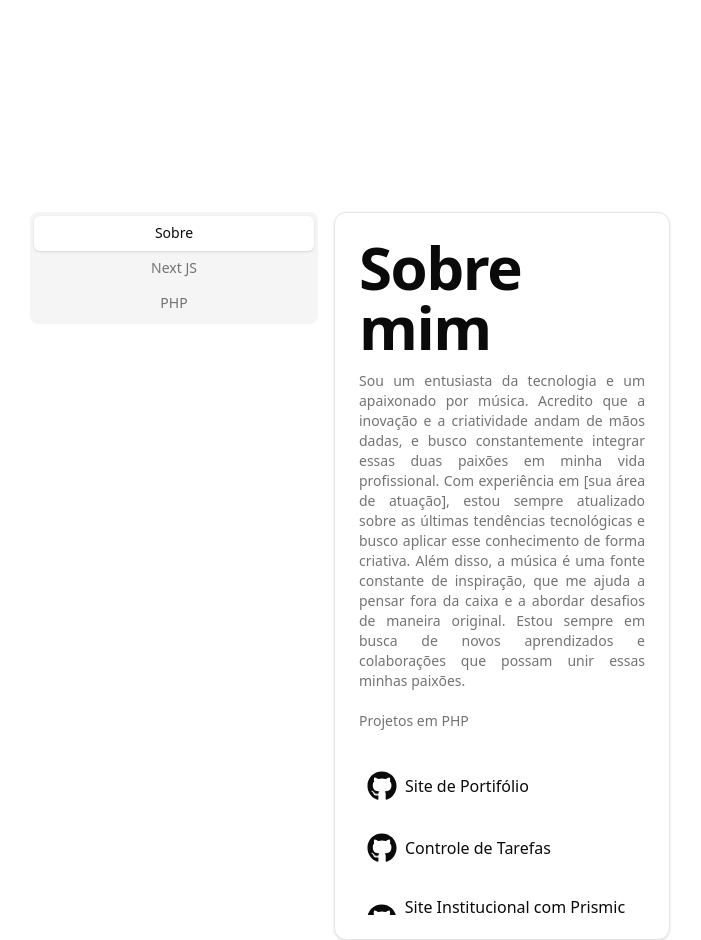
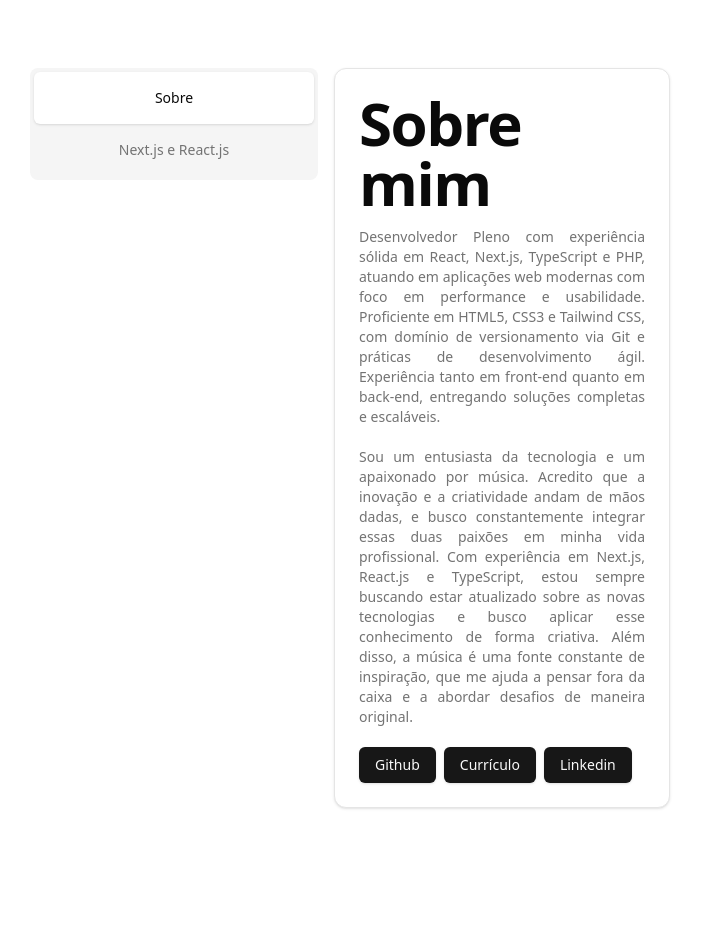
Before and after one commit to j0a0p300/portifolio, a Next.js app: page / in a window 1280 px wide. Shown: the part 420-1360 px from the top of the page, without its empty margins (290-991 px from the left). After the commit the page ends 1228 px from the top, so only its background shows below. Built offline with nearby package versions, Linux system fonts and the light colour scheme.

Commit message:
portifolio finalizado

```diff
--- a/package.json
+++ b/package.json
@@ -22,6 +22,7 @@
     "next-themes": "^0.3.0",
     "react": "^18",
     "react-dom": "^18",
+    "react-h5-audio-player": "^3.10.0",
     "react-icons": "^5.3.0",
     "tailwind": "^4.0.0",
     "tailwind-merge": "^2.5.4",
--- a/src/app/components/card/index.tsx
+++ b/src/app/components/card/index.tsx
@@ -9,11 +9,12 @@ import {
 import * as React from "react";
 
 import { ScrollArea } from "@/components/ui/scroll-area";
-import { Separator } from "@/components/ui/separator";
 import { Tabs, TabsContent, TabsList, TabsTrigger } from "@/components/ui/tabs";
-import { RiNextjsFill } from "react-icons/ri";
+import { RiNextjsFill, RiReactjsFill } from "react-icons/ri";
 import { SiPhp } from "react-icons/si";
 import { FaGithub } from "react-icons/fa";
+import Link from "next/link";
+import { Button } from "@/components/ui/button";
 
 export function CardOption() {
   return (
@@ -30,25 +31,29 @@ export function CardOption() {
                 Sobre
               </TabsTrigger>
               <TabsTrigger value="next" className="w-full h-14">
-                Next JS
-              </TabsTrigger>
-              <TabsTrigger value="php" className="w-full h-14">
-                PHP
+                Next.js e React.js
               </TabsTrigger>
             </TabsList>
             <TabsContent value="next" className="w-full">
               <Card className="w-fit">
                 <CardHeader>
+                  <div className="flex">
                     <div className="flex items-center">
                       <RiNextjsFill size={55} className="mr-2" />
-                    <CardTitle className="text-2xl">Next JS</CardTitle>
+                      <CardTitle className="text-2xl">Next.js</CardTitle>
+                    </div>
+                    <div className="flex items-center ml-4">
+                      <RiReactjsFill size={55} className="mr-2" />
+                      <CardTitle className="text-2xl">React.js</CardTitle>
+                    </div>
                   </div>
                   <CardDescription className="text-justify mb-6">
                     Next.js é um framework para React que facilita a construção
                     de aplicações web. Ele oferece funcionalidades como
                     renderização do lado do servidor (SSR), geração de sites
                     estáticos (SSG), roteamento automático e otimização de
-                    desempenho.
+                    desempenho. Utilizo esse framework no meu dia a dia, para criação e manutenção dos projetos abaixo:
+
                     <br />
                     <br />
                     Projetos em Next JS
@@ -56,59 +61,35 @@ export function CardOption() {
                 </CardHeader>
                 <CardContent>
                   <ScrollArea className="h-40 w-full rounded-md">
+                    <Link href="/">
                       <li className="flex items-center pl-2 py-4 rounded hover:bg-gray-400 hover:cursor-pointer hover:transition transition">
                         <FaGithub size={30} className="mr-2" />{" "}
-                      <span>Site de Portifólio</span>
+                        <span>Meu Portifólio</span>
                       </li>
+                    </Link>
+                    <Link href="https://polite-forest-0adeab40f.6.azurestaticapps.net" target="_blank">
+                      <li className="flex items-center pl-2 py-4 rounded hover:bg-gray-400 hover:cursor-pointer hover:transition transition">
+                        <FaGithub size={30} className="mr-2" />{" "}
+                        <span>Sistema de Sorteio</span>
+                      </li>
+                    </Link>
+                    <Link href="https://github.com/j0a0p300/task-control" target="_blank">
                       <li className="flex items-center pl-2 py-4 rounded hover:bg-gray-400 hover:cursor-pointer hover:transition transition">
                         <FaGithub size={30} className="mr-2" />{" "}
                         <span>Controle de Tarefas</span>
                       </li>
+                    </Link>
+                    <Link href="https://github.com/j0a0p300/site-institucional" target="_blank">
                       <li className="flex items-center pl-2 py-4 rounded hover:bg-gray-400 hover:cursor-pointer hover:transition transition">
                         <FaGithub size={30} className="mr-2" />{" "}
                         <span>Site Institucional com Prismic IO</span>
                       </li>
+                    </Link>
                   </ScrollArea>
                 </CardContent>
               </Card>
             </TabsContent>
-            <TabsContent value="php" className="w-full">
-              <Card className="w-fit">
-                <CardHeader>
-                  <div className="flex items-center">
-                    <SiPhp size={55} className="mr-2" />
-                    <CardTitle className="text-2xl">PHP</CardTitle>
-                  </div>
-                  <CardDescription className="text-justify mb-6">
-                    PHP (Hypertext Preprocessor) é uma linguagem de programação
-                    de código aberto, especialmente projetada para o
-                    desenvolvimento web. Inicialmente criada por Rasmus Lerdorf
-                    em 1994, o PHP permite a criação de páginas dinâmicas e
-                    interativas. Aqui estão algumas características e
-                    funcionalidades do PHP
-                    <br />
-                    <br />
-                    Projetos em PHP
-                  </CardDescription>
-                </CardHeader>
-                <CardContent>
-                  <ScrollArea className="h-40 w-full rounded-md">
-                    <li className="flex items-center pl-2 py-4 rounded hover:bg-gray-400 hover:cursor-pointer hover:transition transition">
-                      <FaGithub size={30} className="mr-2" />{" "}
-                      <span>Site de Portifólio</span>
-                    </li>
-                    <li className="flex items-center pl-2 py-4 rounded hover:bg-gray-400 hover:cursor-pointer hover:transition transition">
-                      <FaGithub size={30} className="mr-2" />{" "}
-                      <span>Controle de Tarefas</span>
-                    </li>
-                    <li className="flex items-center pl-2 py-4 rounded hover:bg-gray-400 hover:cursor-pointer hover:transition transition">
-                      <FaGithub size={30} className="mr-2" />{" "}
-                      <span>Site Institucional com Prismic IO</span>
-                    </li>
-                  </ScrollArea>
-                </CardContent>
-              </Card>
-            </TabsContent>
+
             <TabsContent value="sobre" className="w-full">
               <Card className="w-fit">
                 <CardHeader>
@@ -116,37 +97,34 @@ export function CardOption() {
                     <CardTitle className="text-6xl">Sobre mim</CardTitle>
                   </div>
                   <CardDescription className="text-justify mb-6">
+                    Desenvolvedor Pleno com experiência sólida em React, Next.js, TypeScript e PHP,
+                    atuando em aplicações web modernas com foco em performance e usabilidade.
+                    Proficiente em HTML5, CSS3 e Tailwind CSS, com domínio de versionamento via Git e
+                    práticas de desenvolvimento ágil. Experiência tanto em front-end quanto em back-end, entregando soluções completas e escaláveis.
+
+                    <br />
+                    <br />
                     Sou um entusiasta da tecnologia e um apaixonado
                     por música. Acredito que a inovação e a criatividade
                     andam de mãos dadas, e busco constantemente integrar
                     essas duas paixões em minha vida profissional. Com
-                    experiência em [sua área de atuação], estou sempre
-                    atualizado sobre as últimas tendências tecnológicas e
+                    experiência em Next.js, React.js e TypeScript, estou sempre buscando estar
+                    atualizado sobre as novas tecnologias e
                     busco aplicar esse conhecimento de forma criativa. Além
                     disso, a música é uma fonte constante de inspiração, que me ajuda
-                    a pensar fora da caixa e a abordar desafios de maneira original. Estou
-                    sempre em busca de novos aprendizados e colaborações que possam unir essas minhas paixões.
+                    a pensar fora da caixa e a abordar desafios de maneira original.
+
                     <br />
                     <br />
-                    Projetos em PHP
+                    <Link href="http://github.com/j0a0p300" target="_blank">
+                      <Button>Github</Button>
+                    </Link>
+                    <Button className="mx-2">Currículo</Button>
+                    <Link href="https://www.linkedin.com/in/joaopedrofariascosta" target="_blank">
+                      <Button>Linkedin</Button>
+                    </Link>
                   </CardDescription>
                 </CardHeader>
-                <CardContent>
-                  <ScrollArea className="h-40 w-full rounded-md">
-                    <li className="flex items-center pl-2 py-4 rounded hover:bg-gray-400 hover:cursor-pointer hover:transition transition">
-                      <FaGithub size={30} className="mr-2" />{" "}
-                      <span>Site de Portifólio</span>
-                    </li>
-                    <li className="flex items-center pl-2 py-4 rounded hover:bg-gray-400 hover:cursor-pointer hover:transition transition">
-                      <FaGithub size={30} className="mr-2" />{" "}
-                      <span>Controle de Tarefas</span>
-                    </li>
-                    <li className="flex items-center pl-2 py-4 rounded hover:bg-gray-400 hover:cursor-pointer hover:transition transition">
-                      <FaGithub size={30} className="mr-2" />{" "}
-                      <span>Site Institucional com Prismic IO</span>
-                    </li>
-                  </ScrollArea>
-                </CardContent>
               </Card>
             </TabsContent>
           </Tabs>
--- a/src/app/globals.css
+++ b/src/app/globals.css
@@ -2,61 +2,48 @@
 @tailwind components;
 @tailwind utilities;
 
-/* GLOBAL STYLES */
+
 body{
   margin: 0;
   padding: 0;
-}
-  /* DEMO-SPECIFIC STYLES */
-
-#content{
-    height: 50vh;
-    display: flex;
-    justify-content: center;
-    align-items: center;
 }
 
 #typewriter h1 {
   font-family: monospace;
   font-size: 28px;
-  overflow: hidden; /* Ensures the content is not revealed until the animation */
-  border-right: .15em solid orange; /* The typwriter cursor */
-  white-space: nowrap; /* Keeps the content on a single line */
-  letter-spacing: .15em; /* Adjust as needed */
+  overflow: hidden;
+  border-right: .15em solid orange;
+  white-space: nowrap;
+  letter-spacing: .15em;
   animation:
     typing 2s steps(30, end),
     blink-caret .5s step-end infinite;
   padding: 2px 10px;
 }
 
-  /* The typing effect */
-
 @keyframes typing {
   from { width: 0 }
   to { width: 100% }
 }
-
-  /* The typewriter cursor effect */
 
 @keyframes blink-caret {
   from, to { border-color: transparent }
   50% { border-color: black }
 }
 
-/* Conteúdo da Tab */
 #tabContent {
-  opacity: 0; /* Começa invisível */
-  animation: aparecer 1s forwards; /* Animação de 1 segundo */
-  animation-delay: 2s; /* Espera 3 segundos antes de começar */
+  opacity: 0;
+  animation: aparecer 1s forwards;
+  animation-delay: 2s;
 }
 
 @keyframes aparecer {
   to {
-      opacity: 1; /* Termina visível */
+      opacity: 1;
   }
 }
 
-/* Conteúdo do ModeToggle */
+
 @layer base {
   :root {
     --background: 0 0% 100%;
--- a/src/app/page.tsx
+++ b/src/app/page.tsx
@@ -1,6 +1,6 @@
 import { ModeToggle } from "@/components/button-theme";
-import { Header } from "./components/header";
-import { CardOption } from "./components/card";
+import { Header } from "./components/Header";
+import { CardOption } from "./components/Card";
 import {
   Card,
   CardContent,
@@ -14,8 +14,8 @@ const Home = () => {
   return (
     <>
       <Header/>
-      <main id="container">
-        <div id="content">
+      <main>
+        <div className="flex justify-center items-center h-64">
           <div id="typewriter">
             <h1>Olá, meu nome é João Pedro!</h1>
           </div>
```
Also changed, not shown: 1 other file (tests, documents, lock files or other folders). Lines whose indentation alone changed are shown as unchanged.
